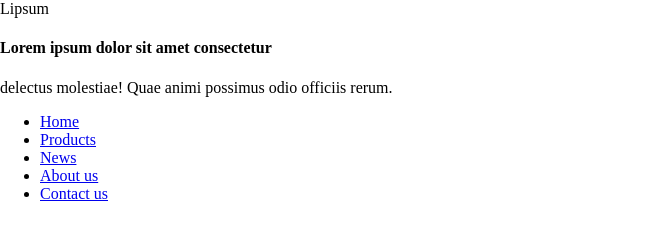
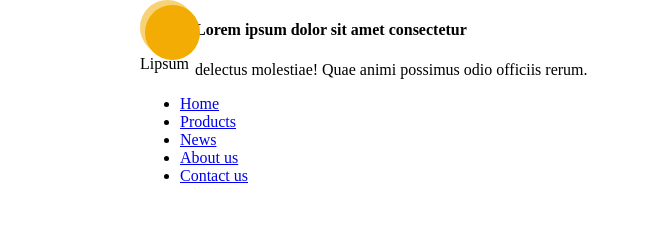
Before and after one commit to alex0735070005/psd_project_php, a plain HTML site: page index.html in a window 1280 px wide. Shown: the whole page, without its empty margins (0-646 px from the left). Drawn offline with Linux system fonts and the light colour scheme.

Commit message:
create header styles

```diff
--- a/index.html
+++ b/index.html
@@ -18,8 +18,8 @@
                 <h4>Lorem ipsum dolor sit amet consectetur</h4>
                 delectus molestiae! Quae animi possimus odio officiis rerum.
             </div>
-            <nav>
-                <ul id="header-menu">
+            <nav id="header-menu">
+                <ul>
                     <li><a href="#">Home</a></li>
                     <li><a href="#">Products</a></li>
                     <li><a href="#">News</a></li>
--- a/style.css
+++ b/style.css
@@ -2,3 +2,40 @@ body {
   margin: 0;
   padding: 0;
 }
+
+#container {
+    max-width: 1000px;
+    margin: auto;
+}
+
+header {
+    display: flex;
+    flex-wrap: wrap;
+}
+
+#logo {
+    position: relative;
+}
+
+#logo::before, #logo::after {
+    content: "";
+    height: 55px;
+    width: 55px;
+    border-radius: 50%;
+    display: block;
+}
+
+#logo::before {
+  background: #f8d277;
+}
+
+#logo::after {
+  background: #f2ac04;
+  position: absolute;
+  top: 5px;
+  left: 5px;
+}
+
+#header-menu {
+    width: 100%;
+}
```
